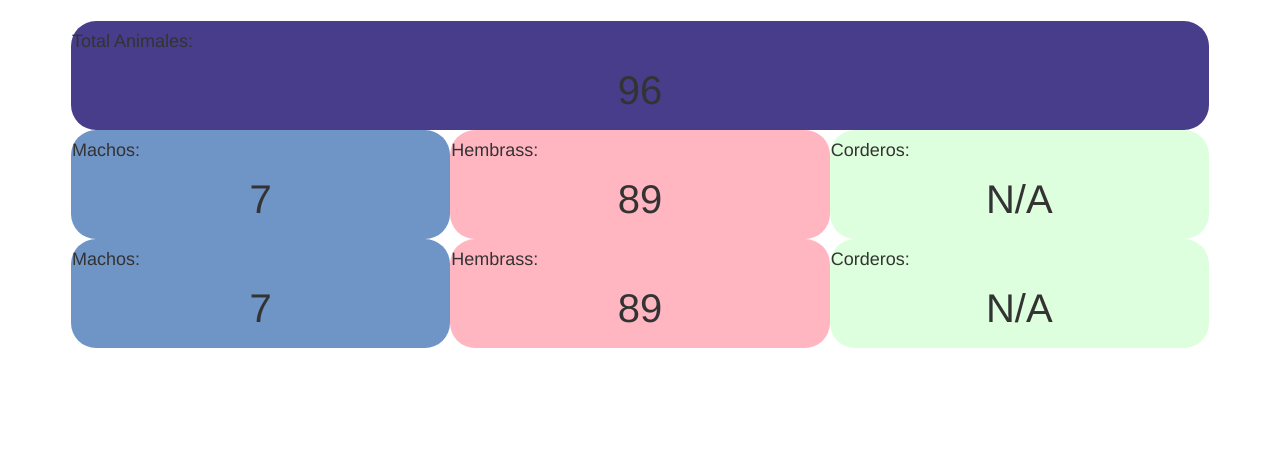
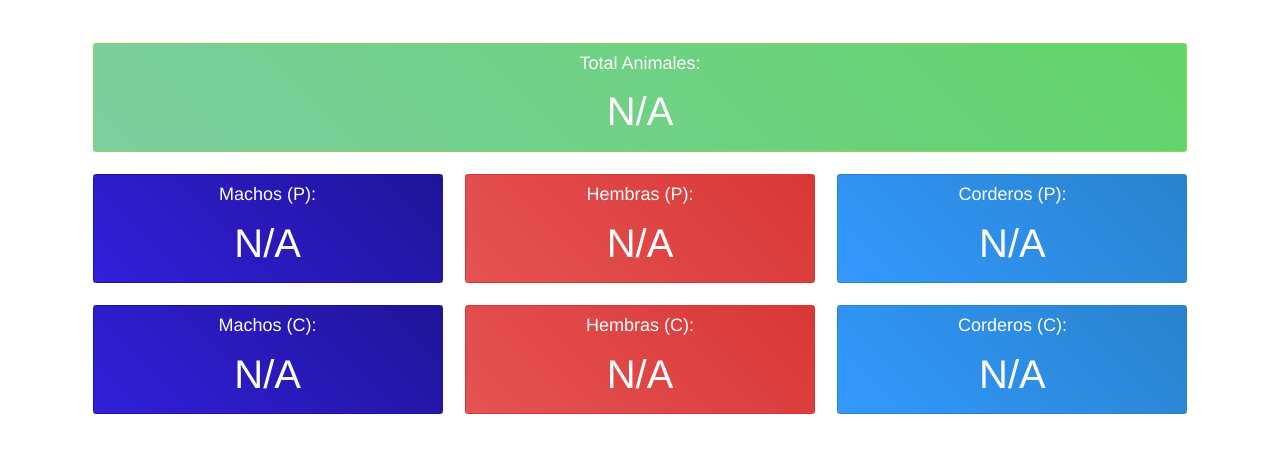
Before and after one commit to Yursksf1/mi_carreta, a Django app: page / in a window 1280 px wide. Shown: the part 62-515 px from the top of the page. Run offline with Django 3.2, Linux system fonts and the light colour scheme; data that the repository does not hold is empty; some libraries are stand-ins or nearby versions.

Commit message:
implemented dashboard

```diff
--- a/myapp/models.py
+++ b/myapp/models.py
@@ -45,7 +45,7 @@ class Sheep(models.Model):
 
         return '{} - {}'.format(self.identification_number, self.name)
 
-    def breed(self):
+    def breed_name(self):
         breeds = SheepBreed.objects.filter(
             sheep=self
         )
@@ -166,10 +166,13 @@ class SheepBreed(models.Model):
     breed = models.ForeignKey(
         Breed,
         on_delete=models.CASCADE,
+        related_name='sheep'
     )
     sheep = models.ForeignKey(
         Sheep,
         on_delete=models.CASCADE,
+        related_name='breed'
+
     )
     percent = models.DecimalField(max_digits=5, decimal_places=2)
 
--- a/myapp/templates/dashboard.html
+++ b/myapp/templates/dashboard.html
@@ -14,6 +14,8 @@
     <div class="col-xs-12 dashboard-container ">
 
     <div class="col-sm-12 col-xs-12 dashboard-container total">
+        <div class="card text-white bg-gradient-total">
+
         <h4>
              Total Animales: <br>
         </h4>
@@ -26,10 +28,62 @@
         </p>
 
         </div>
+    </div>
 
     <div class="col-sm-4 col-xs-4 dashboard-container machos">
+        <div class="card text-white bg-gradient-machos">
+
             <h4>
-             Machos: <br>
+                Machos (P): <br>
+            </h4>
+            <p>
+                {% if  num_machos_p  %}
+                    {{ num_machos_p }}
+                {% else %}
+                    N/A
+                {% endif %}
+            </p>
+        </div>
+
+    </div>
+
+    <div class="col-sm-4 col-xs-4 dashboard-container hembras">
+        <div class="card text-white bg-gradient-hembras">
+
+            <h4>
+                Hembras (P): <br>
+            </h4>
+            <p>
+                {% if  num_hembras_p  %}
+                    {{ num_hembras_p }}
+                {% else %}
+                    N/A
+                {% endif %}
+            </p>
+
+        </div>
+    </div>
+
+    <div class="col-sm-4 col-xs-4 dashboard-container cordero">
+        <div class="card text-white bg-gradient-corderos">
+
+            <h4>
+                Corderos (P): <br>
+            </h4>
+            <p>
+                {% if  num_corderos_p  %}
+                    {{ num_corderos_p }}
+                {% else %}
+                    N/A
+                {% endif %}
+            </p>
+        </div>
+    </div>
+    <div class="col-sm-4 col-xs-4 dashboard-container machos">
+        <div class="card text-white bg-gradient-machos">
+
+            <h4>
+                Machos (C): <br>
             </h4>
             <p>
                 {% if  num_machos  %}
@@ -40,10 +94,13 @@
             </p>
 
         </div>
+    </div>
 
     <div class="col-sm-4 col-xs-4 dashboard-container  hembras">
+        <div class="card text-white bg-gradient-hembras">
+
             <h4>
-             Hembrass: <br>
+                Hembras (C): <br>
             </h4>
             <p>
                 {% if  num_hembras  %}
@@ -54,60 +111,23 @@
             </p>
 
         </div>
+    </div>
 
     <div class="col-sm-4 col-xs-4 dashboard-container cordero">
+        <div class="card text-white bg-gradient-corderos">
+
             <h4>
-             Corderos: <br>
+                Corderos (C): <br>
             </h4>
             <p>
-            {% if  False  %}
-                {{ num_hembras }}
+                {% if  num_corderos  %}
+                    {{ num_corderos }}
                 {% else %}
                     N/A
                 {% endif %}
             </p>
 
         </div>
-  <div class="col-sm-4 col-xs-4 dashboard-container machos">
-        <h4>
-             Machos: <br>
-        </h4>
-        <p>
-            {% if  num_machos  %}
-                {{ num_machos }}
-            {% else %}
-                N/A
-            {% endif %}
-        </p>
-
-    </div>
-
-    <div class="col-sm-4 col-xs-4 dashboard-container  hembras">
-        <h4>
-             Hembrass: <br>
-        </h4>
-        <p>
-            {% if  num_hembras  %}
-                {{ num_hembras }}
-            {% else %}
-                N/A
-            {% endif %}
-        </p>
-
-    </div>
-
-    <div class="col-sm-4 col-xs-4 dashboard-container cordero">
-        <h4>
-             Corderos: <br>
-        </h4>
-        <p>
-            {% if  False  %}
-                {{ num_hembras }}
-            {% else %}
-                N/A
-            {% endif %}
-        </p>
-
     </div>
 
     </div>
--- a/myapp/templates/sheep_card.html
+++ b/myapp/templates/sheep_card.html
@@ -59,8 +59,8 @@
             <div class='sheep-weight'>
               {{ sheep.weight  }}
             </div>
-            {% if sheep.breed %}
-              {{ sheep.breed  }}
+            {% if sheep.breed_name %}
+              {{ sheep.breed_name  }}
             {% else %}
               MEZTIZO
             {% endif %}
--- a/myapp/views.py
+++ b/myapp/views.py
@@ -4,7 +4,7 @@ from django.shortcuts import render
 from django.views.generic.edit import FormView
 from myapp.models import HistoryWeather
 from myapp.serializers import HistoryWeatherSerialize
-from datetime import date
+from datetime import date, timedelta
 from django.shortcuts import redirect, render
 from django.views.generic.edit import CreateView, DeleteView, UpdateView
 from django.urls import reverse
@@ -106,9 +106,19 @@ def weather_history(request):
     )
 
 def dashboard(request):
-    total = 96
-    num_machos = 7
-    num_hembras = 89
+    sheeps = Sheep.objects
+
+    total = len(sheeps.all())
+
+    num_machos = len(sheeps.filter(gender='M', breed__percent__lt=80))
+    num_hembras = len(sheeps.filter(gender='H', breed__percent__lt=80))
+    today = date.today()
+    month_3 = today - timedelta(days=90)
+    num_cordero = len(sheeps.filter(birthday__gt=month_3, breed__percent__lt=80))
+
+    num_machos_p = len(sheeps.filter(gender='M', breed__percent__gt=80))
+    num_hembras_p = len(sheeps.filter(gender='H', breed__percent__gt=80))
+    num_cordero_p = len(sheeps.filter(birthday__gt=month_3, breed__percent__gt=80))
 
     num_gestantes = 11
     num_natal = 8
@@ -122,8 +132,13 @@ def dashboard(request):
         'dashboard.html',
         {
             'total': total,
+            'num_machos_p': num_machos_p,
+            'num_hembras_p': num_hembras_p,
+            'num_corderos_p': num_cordero_p,
+
             'num_machos': num_machos,
             'num_hembras': num_hembras,
+            'num_corderos': num_cordero,
 
             'num_gestantes': num_gestantes,
             'num_natal': num_natal,
--- a/static/css/style.css
+++ b/static/css/style.css
@@ -47,21 +47,49 @@ form .weather-container input  {
 .dashboard-container {
     border-width: 1px;
     border-color: black;
-    padding: 1px;
-    border-radius: 25px;
+    padding-right: 1%;
+    padding-left: 1%;
+    padding-top: 1%;
+    padding-bottom: 1%;
+    border-radius: .25rem;
+    text-align: center;
+}
+.bg-gradient-total {
+    background: #62d469!important;
+    background: linear-gradient(45deg,#7cce9f 0%,#62d469 100%)!important;
+    border-color: #92D050!important;
 }
 
+
+.bg-gradient-machos {
+    background: #1f1498!important;
+    background: linear-gradient(45deg,#321fdb 0%,#1f1498 100%)!important;
+    border-color: #1f1498!important;
+}
+
+.bg-gradient-corderos {
+    background: #2982cc!important;
+    background: linear-gradient(45deg,#39f 0%,#2982cc 100%)!important;
+    border-color: #2982cc!important;
+}
+.bg-gradient-hembras {
+    background: #d93737!important;
+    background: linear-gradient(45deg,#e55353 0%,#d93737 100%)!important;
+    border-color: #d93737!important;
+}
+
+
 .dashboard-container .total {
-    background-color: darkslateblue;
+    /* background-color: darkslateblue; */
 }
 .dashboard-container .machos {
-    background-color: #6f94c6;
+    /* background-color: #6f94c6; */
 }
 .dashboard-container .hembras {
-    background-color: lightpink;
+    /* background-color: lightpink; */
 }
 .dashboard-container .cordero {
-    background-color: #ddffdd;
+    /* background-color: #ddffdd; */
 }
 
 .dashboard-container p {
```
Also changed, not shown: myapp/migrations/0002_auto_20210704_2225.py (added), myapp/migrations/0003_auto_20210704_2228.py (added). Lines whose indentation alone changed are shown as unchanged.
